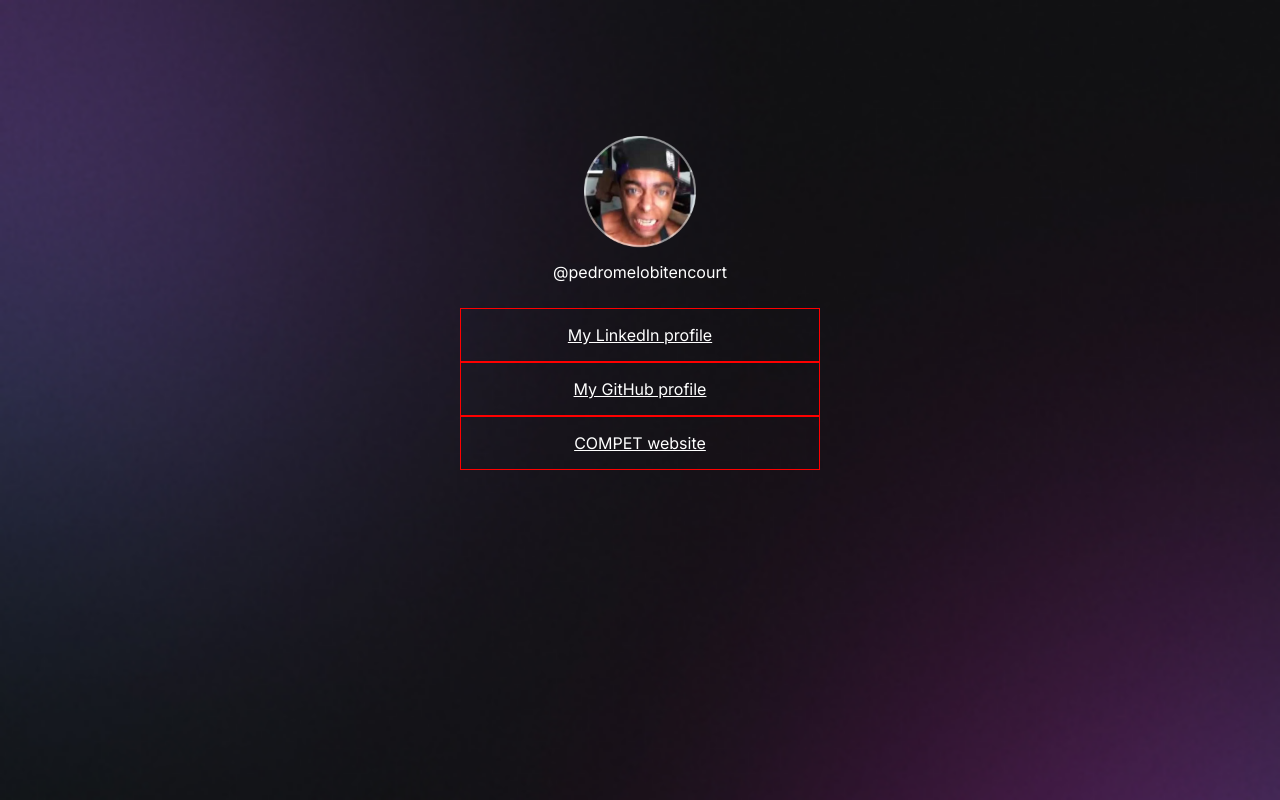
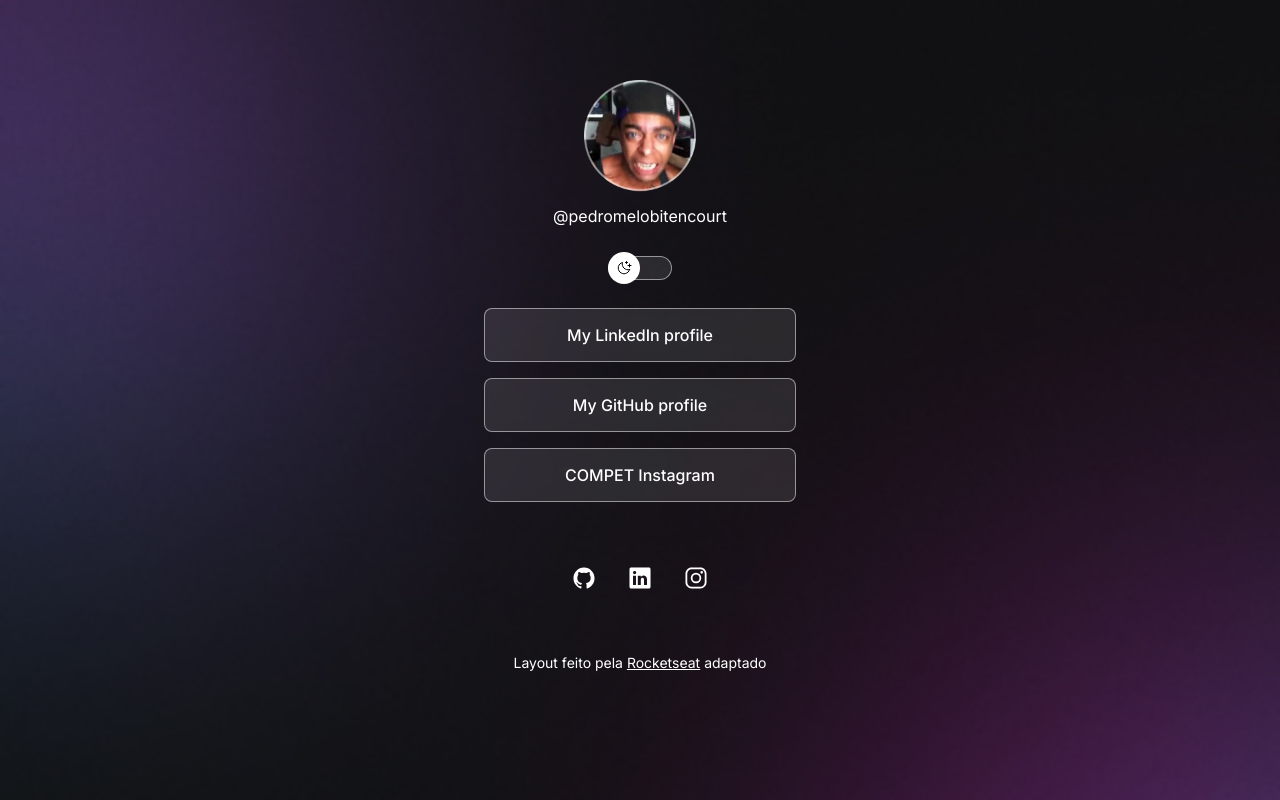
Before and after one commit to pedromelobitencourt/Rocketseat-DEV-Course, a plain HTML site: page Project/index.html in a window 1280 px wide. Drawn offline with nearby package versions, Linux system fonts and the light colour scheme.

Commit message:
Advanced HTML and CSS

```diff
--- a/Project/index.html
+++ b/Project/index.html
@@ -1,5 +1,5 @@
 <!DOCTYPE html>
-<html lang="en">
+<html lang="en" class="">
     <head>
 
         <link rel="preconnect" href="https://fonts.googleapis.com">
@@ -21,19 +21,50 @@
                 <p>@pedromelobitencourt</p>
             </div>
 
+            <div id="switch">
+                <button>
+
+                </button>
+
+                <span>
+
+                </span>
+
+            </div>
+
             <ul>
                 <li>
                     <a href="https://www.linkedin.com/in/pedro-vitor-melo-bitencourt-b2778b243/" target="blank">My LinkedIn profile</a>
                 </li>
                 <li>
-                    <a href="https://github.com" target="_blank">My GitHub profile</a>
+                    <a href="https://github.com/pedromelobitencourt" target="_blank">My GitHub profile</a>
                 </li>
                 <li>
-                    <a href="https://compet.vercel.app" target="_blank">COMPET website</a>
+                    <a href="https://www.instagram.com/compet.cefet/?hl=en" target="_blank">COMPET Instagram</a>
                 </li>
             </ul>
 
+            <div id="social-links">
+                <a href="https://github.com/pedromelobitencourt" target="_blank">
+                    <ion-icon name="logo-github"></ion-icon>
+                </a>
+
+                <a href="https://www.linkedin.com/in/pedro-vitor-melo-bitencourt-b2778b243/" target="_blank">
+                    <ion-icon name="logo-linkedin"></ion-icon>
+                </a>
+
+                <a href="https://www.instagram.com/compet.cefet/?hl=en" target="_blank">
+                    <ion-icon name="logo-instagram"></ion-icon>
+                </a>
+            </div>
+
+            <footer>
+                Layout feito pela <a href="">Rocketseat</a> adaptado
+            </footer>
+
         </div>
 
+        <script type="module" src="https://unpkg.com/ionicons@7.1.0/dist/ionicons/ionicons.esm.js"></script>
+        <script nomodule src="https://unpkg.com/ionicons@7.1.0/dist/ionicons/ionicons.js"></script>
     </body>
 </html>
--- a/Project/style.css
+++ b/Project/style.css
@@ -3,6 +3,26 @@
     padding: 0;
 
     box-sizing: border-box;
+}
+
+:root { /* The same as 'html' */
+    --text-color: white; /* Anywhere I use this variable will have the color white */
+    --bg-url: url(./assets/bg-mobile.jpg);
+    --stroke-color: rgba(255, 255, 255, 0.5);
+    --surface-color: rgba(255, 255, 255, 0.1);
+    --surface-color-hover: rgba(255, 255, 255, .02);
+    --highlight-color: rgba(255, 255, 255, .2);
+    --switch-bg-url: url(./assets/moon-stars.svg);
+}
+
+.light {
+    --text-color: black;
+    --bg-url: url(./assets/bg-mobile-light.jpg);
+    --stroke-color: rgba(0, 0, 0, 0.5);
+    --surface-color: rgba(0, 0, 0, 0.05);
+    --surface-color-hover: rgba(0, 0, 0, .02);
+    --highlight-color: rgba(0, 0, 0, 0.1);
+    --switch-bg-url: url(./assets/sun.svg);
 }
 
 body {
@@ -13,12 +33,12 @@ body {
 
 
     /* background: color image repeat position/size */
-    background: url(./assets/bg-mobile.jpg) no-repeat top center/cover; /* short hand */
+    background: var(--bg-url) no-repeat top center/cover; /* short hand */
 }
 
 body * {
     font-family: 'Inter', sans-serif;
-    color: #ffffff;
+    color: var(--text-color);
 }
 
 #container {
@@ -26,9 +46,10 @@ body * {
     /*margin: auto; /* It doesn't automatically fills the above space */
     margin: 56px auto 0;
 
-    padding-top: 56px;
+    padding: 0 24px;
 }
 
+/* Profile */
 #profile {
     text-align: center; /* It works only for 'inline' elements */
     padding: 24px;
@@ -46,14 +67,54 @@ body * {
     margin-top: 8px;
 }
 
+/* Switch */
+#switch {
+    position: relative;
+    width: 64px;
+
+    margin: 4px auto;
+}
+
+#switch button {
+    width: 32px;
+    height: 32px;
+    background: white var(--switch-bg-url) no-repeat center;
+    border: 0;
+    border-radius: 50%;
+
+    position: absolute;
+    z-index: 1;
+    top: 50%;
+    left: 0;
+    transform: translateY(-50%);
+}
+
+.light #switch button {
+    right: 0;
+    left: initial;
+}
+
+#switch span {
+    display: block;
+    width: 64px;
+    height: 24px;
+
+    background: var(--surface-color);
+    border: 1px solid var(--stroke-color);
+    -webkit-backdrop-filter: blur(4px);
+
+    border-radius: 9999px;
+}
+
 /* links */
-
 ul {
     list-style: none;
 
-    /* display: flex; */
-    /* flex-direction: column; */
-    /* gap: 8px; Spacing between the inside elements */
+    display: flex;
+    flex-direction: column;
+    gap: 16px; /* Spacing between the inside elements */
+
+    padding: 24px 0;
 }
 
 ul li a {
@@ -64,4 +125,50 @@ ul li a {
     /* align-items: vertically */
 
     padding: 16px 24px;
+    background: var(--surface-color);
+    border: 1px solid var(--stroke-color);
+    border-radius: 8px;
+    backdrop-filter: blur(4px); /* Sometimes we have to add 'webkit-' before the attribute, because some browsers need it */
+
+    text-decoration: none; /* overline, underline, line-through, none */
+    font-weight: 500; /* above 400: bold */
+
+    transition: background .25s;
 }
+
+/* pseudo-selector */
+ul li a:hover {
+    background: var(--surface-color-hover);
+    border: 1.5px solid var(--text-color);
+}
+
+#social-links {
+    padding: 24px 0;
+
+    display: flex;
+    justify-content: center;
+
+    font-size: 24px;
+}
+
+#social-links a {
+    display: flex;
+    align-items: center;
+    justify-content: center;
+
+    padding: 16px;
+
+    border-radius: 50%;
+
+    transition: background .2s
+}
+
+#social-links a:hover {
+    background: var(--highlight-color);
+}
+
+footer {
+    padding: 24px 0;
+    text-align: center;
+    font-size: 14px;
+}
```
